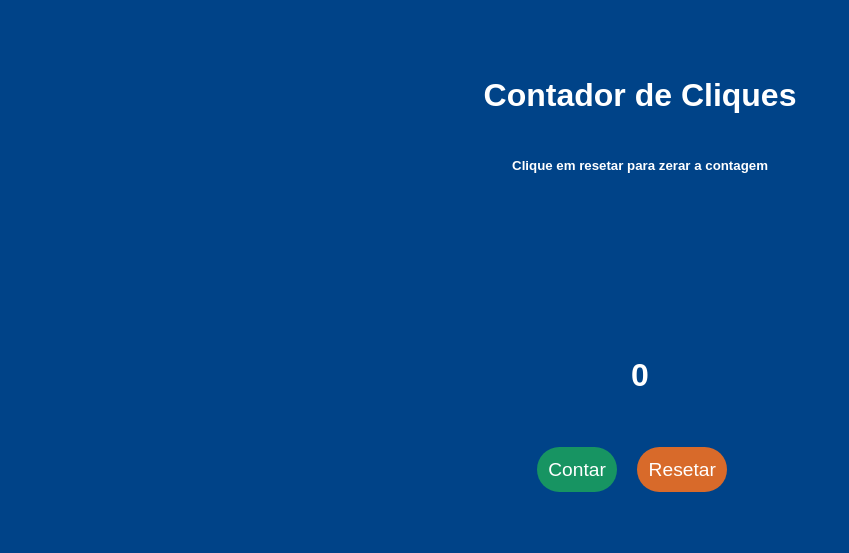
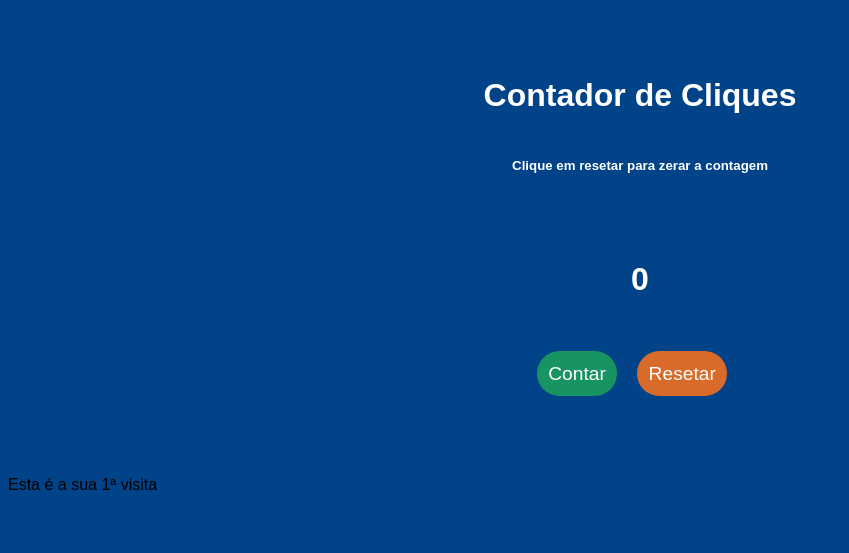
Before and after one commit to mariaaseret/Tigre, a PHP site: page / in a window 1280 px wide. Shown: the top 553 px of the page, without its empty margins (0-849 px from the left). Run offline with PHP 8.4, Linux system fonts and the light colour scheme.

Commit message:
Update style.css

```diff
--- a/style.css
+++ b/style.css
@@ -18,13 +18,6 @@ h1, h5 {
     padding: 1rem;
 }
 
-#dumdiv {
-    display: flex;
-    flex-direction: column;
-    align-items: center;
-    padding: 3rem;
-    color: #ffff;
-}
 
 #btn-click {
     background-color: rgb(23, 148, 98);
```
